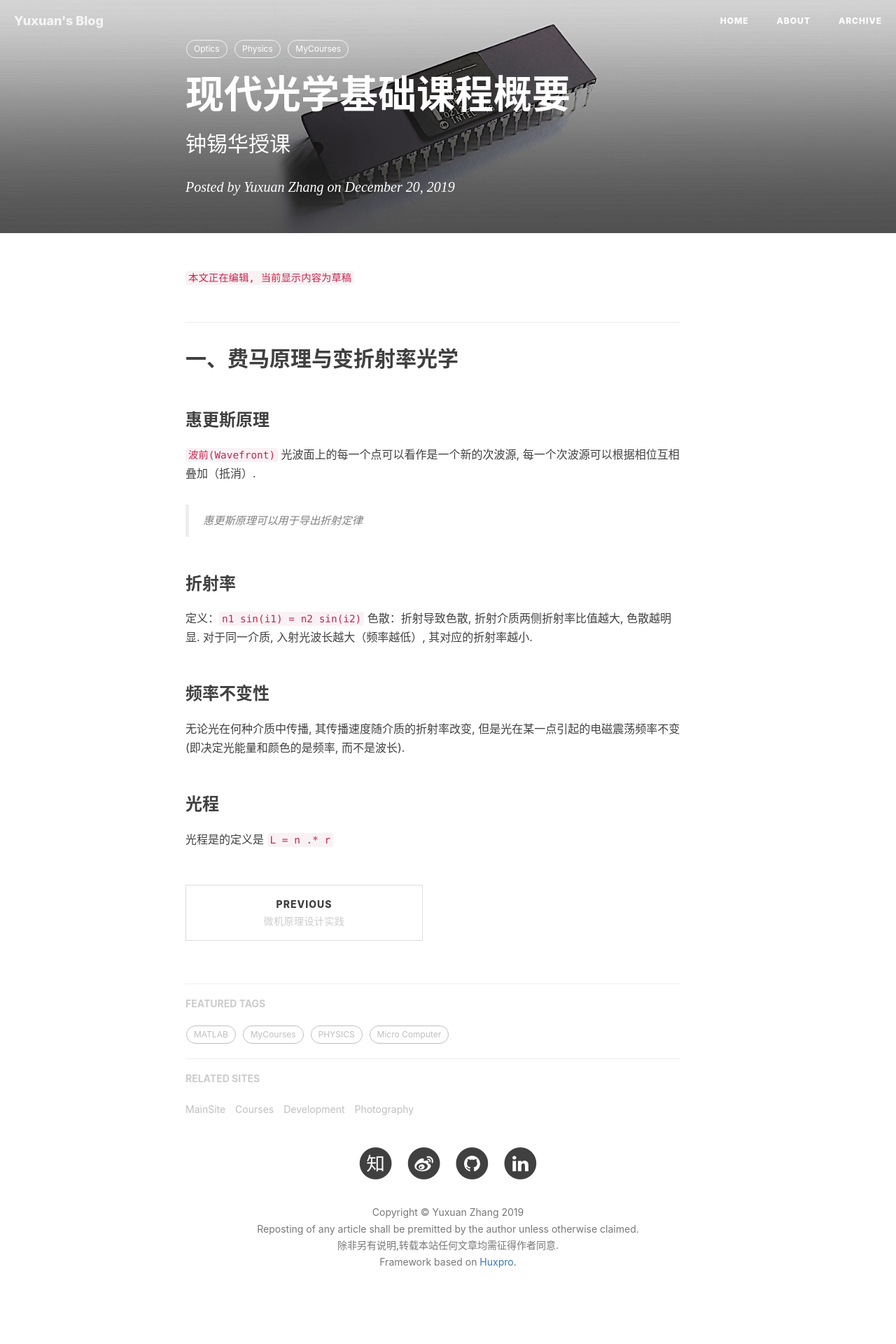
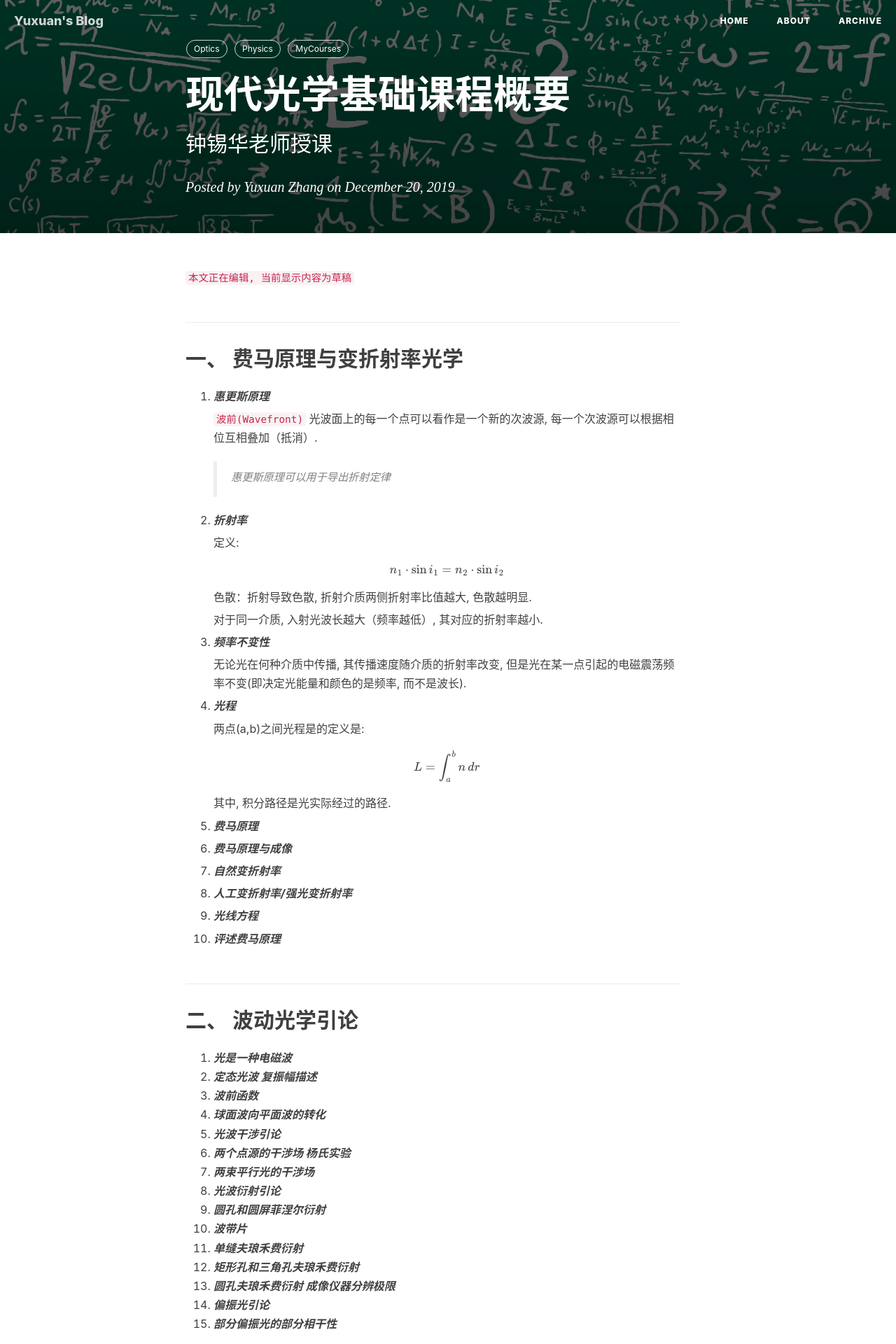
Before and after one commit to zhangyx1998/blog.yuxuanzhang.net, a Jekyll site: the page built from _posts/2019-12-22-Optics.md, in a window 1280 px wide. Shown: the top 1920 px of the page at 70% size. Built offline with Jekyll 4.4.1, drawn with Linux system fonts in a browser that asks for light colours; nearby versions of some CDN libraries; formulas are drawn with MathJax 3; comment, search, counter and statistics services are not loaded; before the commit the page ends 1867 px from its top, so only the background shows below that; some of the changed text lies outside the part shown.

Commit message:
Final Session Series Update

```diff
--- a/_config.yml
+++ b/_config.yml
@@ -47,6 +47,7 @@
 # in terminal, run `rougify list` to get the up-to-date list of
 # supported language for highlighting
 highlighter: rouge
+mathjax: true
 
 # Sidebar settings
 sidebar: true
--- a/_includes/mathjax_support.html
+++ b/_includes/mathjax_support.html
@@ -1,3 +1,6 @@
+<script type="text/javascript"
+        src="https://cdnjs.cloudflare.com/ajax/libs/mathjax/2.7.5/MathJax.js?config=TeX-AMS-MML_SVG">
+</script>
 <script type="text/x-mathjax-config">
   MathJax.Hub.Config({
     TeX: {
@@ -15,6 +18,3 @@
     }
   });
 </script>
-<script type="text/javascript"
-        src="https://cdnjs.cloudflare.com/ajax/libs/mathjax/2.7.5/MathJax.js?config=TeX-AMS-MML_SVG">
-</script>
--- a/_posts/2019-12-22-Optics.md
+++ b/_posts/2019-12-22-Optics.md
@@ -1,29 +1,150 @@
 ---
 layout: post
 title: "现代光学基础课程概要"
-subtitle:   "钟锡华授课"
-header-img: "resources/microcomputer.jpg"
+subtitle:   "钟锡华老师授课"
+header-img: "resources/physics.png"
 date:   2019-12-21 00:09:00 +0800
 tags:
     - Optics
     - Physics
     - MyCourses
+mathjax: true
 ---
 
 `本文正在编辑, 当前显示内容为草稿`
 
-## 一、费马原理与变折射率光学
-### 惠更斯原理
-`波前(Wavefront)` 光波面上的每一个点可以看作是一个新的次波源, 每一个次波源可以根据相位互相叠加（抵消）.
-> 惠更斯原理可以用于导出折射定律
+## 一、 费马原理与变折射率光学
+1. ***惠更斯原理***
 
-### 折射率
-定义：`n1 sin(i1) = n2 sin(i2)`
-色散：折射导致色散, 折射介质两侧折射率比值越大, 色散越明显.
-对于同一介质, 入射光波长越大（频率越低）, 其对应的折射率越小.
+    `波前(Wavefront)` 光波面上的每一个点可以看作是一个新的次波源, 每一个次波源可以根据相位互相叠加（抵消）.
 
-### 频率不变性
-无论光在何种介质中传播, 其传播速度随介质的折射率改变, 但是光在某一点引起的电磁震荡频率不变(即决定光能量和颜色的是频率, 而不是波长).
+    > 惠更斯原理可以用于导出折射定律
 
-### 光程
-光程是的定义是 `L = n .* r`
+1. ***折射率***
+
+    定义:
+
+    $$n_1\cdot \sin i_1 = n_2\cdot \sin i_2$$
+
+    色散：折射导致色散, 折射介质两侧折射率比值越大, 色散越明显.
+
+    对于同一介质, 入射光波长越大（频率越低）, 其对应的折射率越小.
+
+2. ***频率不变性***
+
+    无论光在何种介质中传播, 其传播速度随介质的折射率改变, 但是光在某一点引起的电磁震荡频率不变(即决定光能量和颜色的是频率, 而不是波长).
+
+3. ***光程***
+
+    两点(a,b)之间光程是的定义是:
+
+    $$L = \int_a^b{n}\,dr$$
+
+    其中, 积分路径是光实际经过的路径.
+
+4. ***费马原理***
+
+5. ***费马原理与成像***
+
+6. ***自然变折射率***
+
+7. ***人工变折射率/强光变折射率***
+
+8. ***光线方程***
+
+9. ***评述费马原理***
+
+## 二、 波动光学引论
+
+1. ***光是一种电磁波***
+1. ***定态光波  复振幅描述***
+1. ***波前函数***
+1. ***球面波向平面波的转化***
+1. ***光波干涉引论***
+1. ***两个点源的干涉场 杨氏实验***
+1. ***两束平行光的干涉场***
+1. ***光波衍射引论***
+1. ***圆孔和圆屏菲涅尔衍射***
+1. ***波带片***
+1. ***单缝夫琅禾费衍射***
+1. ***矩形孔和三角孔夫琅禾费衍射***
+1. ***圆孔夫琅禾费衍射 成像仪器分辨极限***
+1. ***偏振光引论***
+1. ***部分偏振光的部分相干性***
+
+## 三、 介质界面光学与近场光学显微镜
+
+1. ***菲涅尔公式***
+1. ***反射率和透射率***
+1. ***反射光的相位变化***
+1. ***反射光的偏振态***
+1. ***全反射时的透射场 - 隐失波***
+1. ***近场扫描光学显微镜***
+
+## 四、 干涉装置与光场时空相干性
+
+1. ***分波干涉装置***
+1. ***光源宽度对干涉场衬比度的影响***
+1. ***光场的空间相干性***
+1. ***薄膜干涉***
+1. ***迈克尔逊干涉仪***
+1. ***非单色性对干涉场衬比度的影响***
+1. ***傅立叶变换光谱仪***
+1. ***光场的时间相干性***
+1. ***多光束干涉 法布里-帕罗干涉仪***
+1. ***激光***
+1. ***强度相关实验 中子束干涉实验***
+
+## 五、 多元多维结构衍射与分形光学
+
+1. ***位移-相移定理***
+1. ***有序结构 一维光栅的衍射***
+1. ***光栅光谱仪 闪耀光栅***
+1. ***二维周期结构的衍射***
+1. ***三维周期结构 X射线晶体衍射***
+1. ***无规则分布的衍射***
+1. ***分形光学 - 自相似结构的衍射***
+1. ***光栅自成像***
+1. ***超短光脉冲和锁模***
+
+## 六、 傅立叶变换光学与相因子分析方法
+
+1. ***衍射系统 波前变换***
+1. ***相位衍射元件 - 透镜和棱镜***
+1. ***波前相因子分析法***
+1. ***余弦光栅的衍射场***
+1. ***夫琅禾费衍射实现屏函数的傅立叶变换***
+1. ***超精细结构的衍射 - 隐失波***
+1. ***阿贝成像原理与空间滤波实验***
+1. ***光学信息处理例举***
+1. ***泽尼克的相衬法***
+1. ***相位物可视化的其他光学方法***
+1. ***夫琅禾费衍射的普遍定义与多种装置***
+1. ***准确获得物频谱的三种系统***
+
+## 七、 光全息术
+
+1. ***全息术原理***
+1. ***各种全息图***
+1. ***全息应用简介***
+
+## 八、 光在晶体中的传播
+
+1. ***晶体双折射***
+1. ***单轴晶体光学公式 双轴晶体***
+1. ***晶体光学器件***
+1. ***圆偏振光、椭圆偏振光的产生和检验***
+1. ***偏振光干涉***
+1. ***旋光性***
+1. ***电光效应***
+1. ***偏振的矩阵表示***
+
+## 九、 吸收/色散/散射
+
+1. ***吸收***
+1. ***色散***
+1. ***经典色散理论***
+1. ***波包的群速***
+1. ***波包的展宽***
+1. ***脉冲星辐射的色散 光孤子***
+1. ***散射***
```
Also changed, not shown: _posts/2019-12-26-Group-Theory.md (added, +27 -0 lines), resources/physics.png (added).
